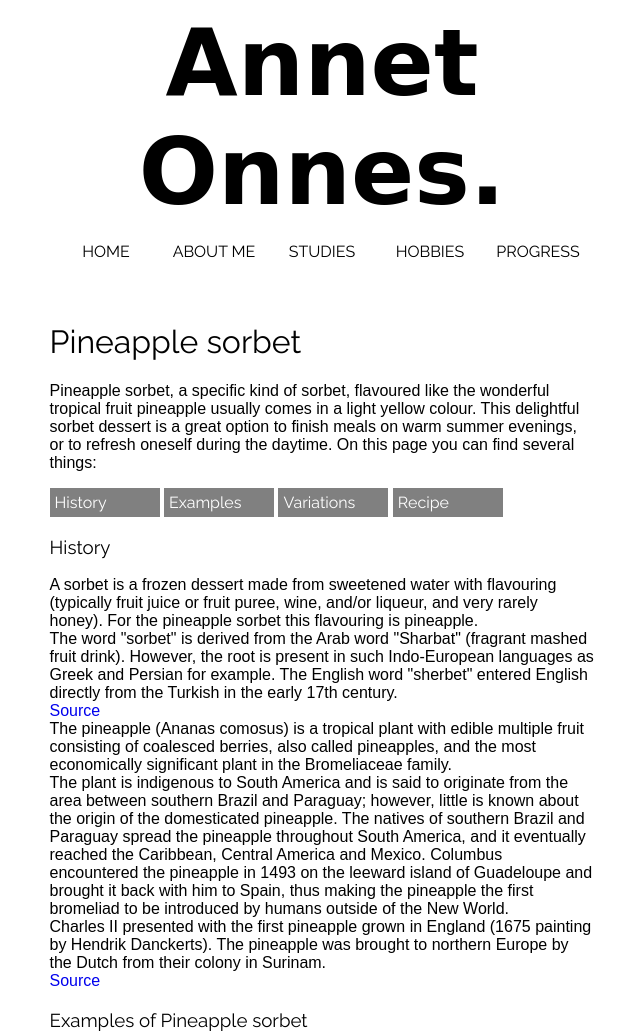
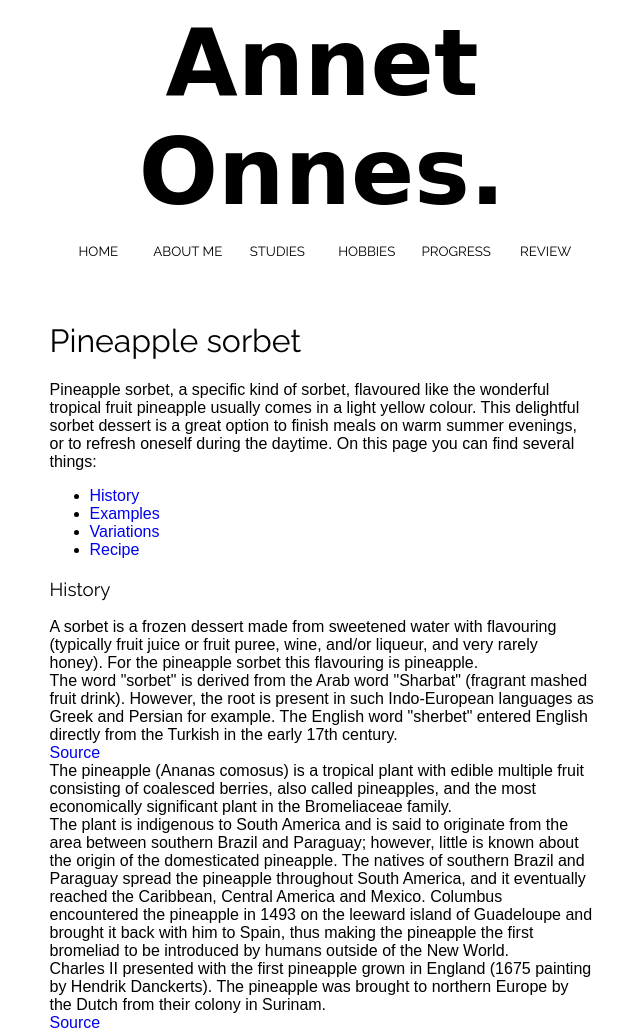
Before and after one commit to annetonnes/Personal-Website, a plain HTML site: page pineapplesorbet.html in a window 1280 px wide. Shown: the top 1035 px of the page, without its empty margins (318-958 px from the left). Drawn offline with Linux system fonts and the light colour scheme; a web font is replaced by a local one.

Commit message:
added the review page incl. content

```diff
--- a/pineapplesorbet.html
+++ b/pineapplesorbet.html
@@ -17,6 +17,7 @@
 			<li><a href="study.html">STUDIES</a></li>
 			<li><a href="hobby.html">HOBBIES</a></li>
 			<li><a href="progress.html">PROGRESS</a></li>
+			<li><a href="review.html">REVIEW</a></li>
 		</ul>
 	</div>
 	<div class="content">
--- a/style.css
+++ b/style.css
@@ -34,8 +34,9 @@ img.margin {
 
 #menu li{
     display:inline-block;
-    width: 19%;
-    min-width: 100px;
+    width: 15%;
+    min-width: 85px;
+    font-size: 10pt;
     font-family: 'Raleway', sans-serif;
 }
 
@@ -66,36 +67,6 @@ ul#menu {
 	color: gray;
 }
 
-#submenu li{
-    display:inline-block;
-    width: 10%;
-    min-width: 100px;
-    font-family: 'Raleway', sans-serif;
-    background-color: gray;
-    padding: 5px;
-}
-
-ul#submenu {
-	list-style:none;
-    padding-left:0;
-}
-
-
-#submenu a {
-	text-decoration: none;
-}
-
-#submenu a:link {
-	color: white;
-}
-
-#submenu a:visited {
-	color: white;
-}
-
-#submenu a:hover {
-	color: black;
-}
 
 #pictures {
 	background-color: rgb(225, 225, 225);
```
Also changed, not shown: hobby.html (+1 -0 lines), index.html (+1 -0 lines), me.html (+1 -0 lines), photo.html (+1 -0 lines), progress.html (+1 -0 lines), study.html (+1 -0 lines).
